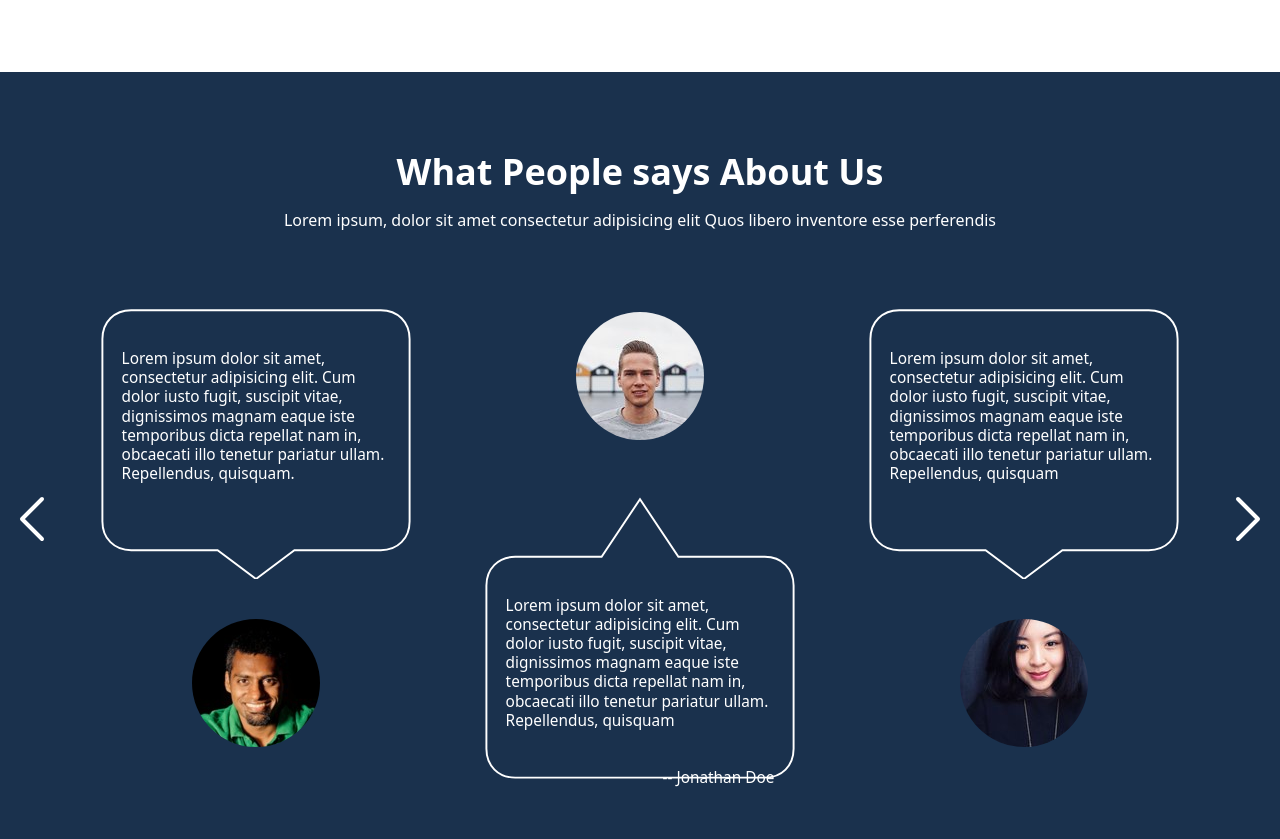
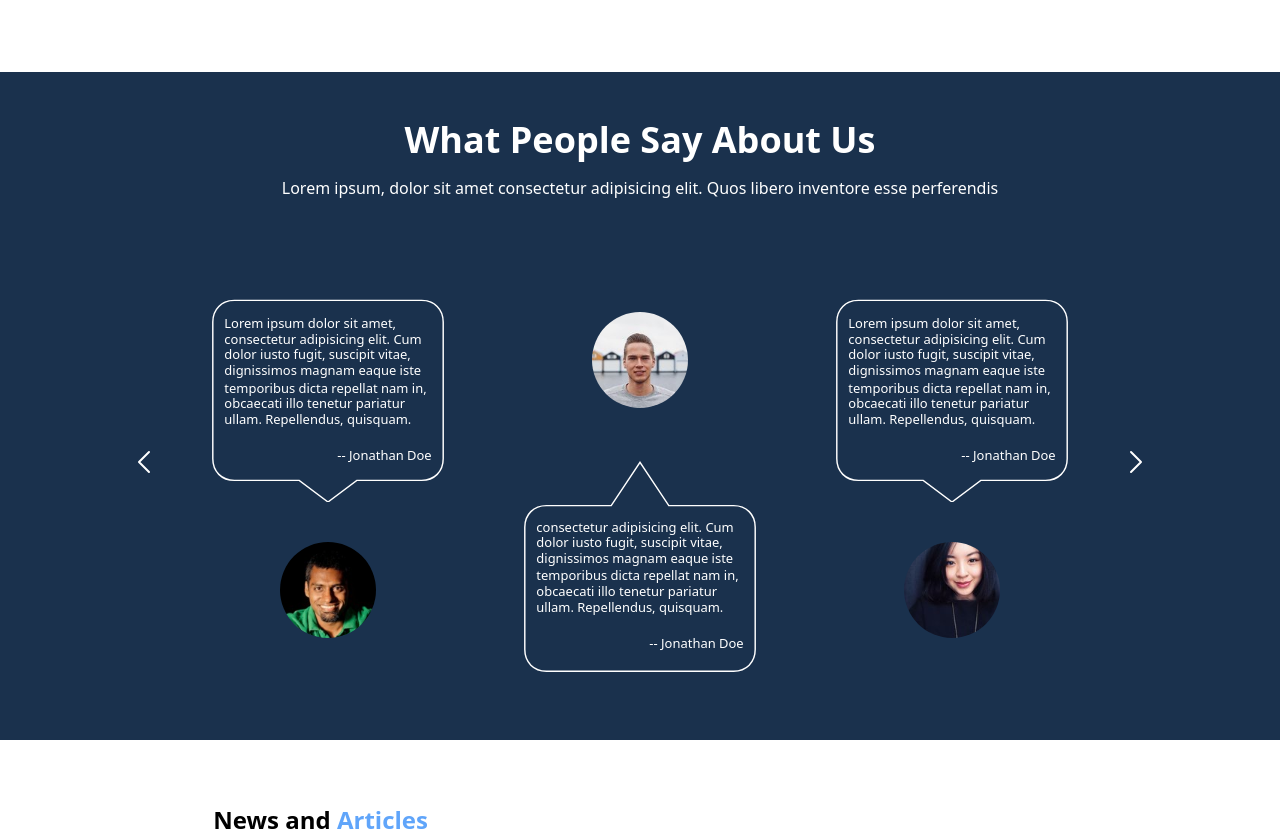
Before and after one commit to iamrohiiit04/Mochi-Online_Shoe_repair, a website built with Vite: page index.html in a window 1280 px wide. Shown: the part 4780-5619 px from the top of the page. Built offline with nearby package versions, Linux system fonts and the light colour scheme; files whose address does not match are found by name.

Commit message:
Rectified Responsivenes of What People Say about us Section

```diff
--- a/index.html
+++ b/index.html
@@ -1153,114 +1153,115 @@
       </div>
     </section>
 
-    <!--What people Says About Us-->
-    <section>
-      <!--Background-->
-      <div class="w-full bg-elite-blue">
+    <!--What People Say About Us-->
+    <section class="bg-elite-blue py-8 md:py-12">
       <!--Container-->
-        <div class="container mx-auto py-20">
+      <div class="w-11/12 lg:w-4/5 mx-auto">
         <!--Heading and para content-->
-          <div class="text-center text-white px-4 md:px-0 mb-4 md:mb-0">
-            <h2 class="text-2xl md:text-4xl mb-4 font-bold">What People says About Us</h2>
-            <p class="text-xs md:text-base">Lorem ipsum, dolor sit amet consectetur adipisicing elit Quos libero inventore esse perferendis</p>
+        <div class="text-center text-white px-4 md:px-0 mb-4 md:mb-8">
+          <h2 class="text-2xl md:text-4xl mb-2 md:mb-4 font-bold">What People Say About Us</h2>
+          <p class="text-sm md:text-base">Lorem ipsum, dolor sit amet consectetur adipisicing elit. Quos libero inventore esse perferendis</p>
         </div>
         <!--Sayings-->
-          <div class="flex flex-col md:flex-row items-center">
+        <div class="flex flex-col md:flex-row justify-center items-center space-y-6 md:space-y-0 md:space-x-6">
           <!--Left Arrow-->
-            <div class="hidden md:block">
+          <div class="hidden md:flex justify-center items-center">
             <svg
               xmlns="http://www.w3.org/2000/svg"
               fill="none"
               viewBox="0 0 24 24"
               stroke-width="1.5"
               stroke="currentColor"
-                class="size-16 text-white"
+              class="w-8 h-8 text-white"
               >
               <path
                 stroke-linecap="round"
                 stroke-linejoin="round"
-                  d="M15.75 19.5 8.25 12l7.5-7.5"
+                d="M15.75 19.5L8.25 12l7.5-7.5"
               />
             </svg>
           </div>
           <!--First Comment-->
-            <div class="flex flex-col justify-center">
+          <div class="flex flex-col justify-center items-center">
             <!--Speech Box-->
-              <div>
-                <svg viewBox="0 0 200 150" xmlns="http://www.w3.org/2000/svg" class="w-96">
+            <div class="w-full max-w-xs sm:max-w-sm md:max-w-md lg:max-w-lg">
+              <svg viewBox="0 0 200 150" xmlns="http://www.w3.org/2000/svg" class="w-full h-auto">
                 <!-- Speech Bubble Shape -->
                 <path d="M20 25C20 16.163 26.163 10 35 10H165C173.837 10 180 16.163 180 25V120C180 128.837 173.837 135 165 135H120L100 150L80 135H35C26.163 135 20 128.837 20 120V25Z" fill="none" stroke="#fff" stroke-width="1"/>
 
                 <!-- Placeholder Text within the Speech Bubble -->
-                  <foreignObject x="30" y="30" width="140" height="90">
-                    <div xmlns="http://www.w3.org/1999/xhtml" class="text-[8px] text-white leading-tight">
+                <foreignObject x="20" y="20" width="160" height="110">
+                  <div xmlns="http://www.w3.org/1999/xhtml" class="h-full w-full flex flex-col justify-center p-2 text-xs md:text-sm lg:text-base text-white">
+                    <p class="m-0 leading-tight text-[9px]">
                       Lorem ipsum dolor sit amet, consectetur adipisicing elit. Cum dolor iusto fugit, suscipit vitae, dignissimos magnam eaque iste temporibus dicta repellat nam in, obcaecati illo tenetur pariatur ullam. Repellendus, quisquam.
-                      <br/><br/><br/>
-                      <span style="display: block; text-align: right;">-- Jonathan Doe</span>
+                    </p>
+                    <p class="text-right mt-2 text-[9px]">-- Jonathan Doe</p>
                   </div>
                 </foreignObject>
               </svg>
             </div>
             <!--Image-->
-              <div class="flex justify-center mt-10">
-                <img src="./src/img/user4.jpg" class="rounded-full"/>
+            <div class="flex justify-center mt-4 md:mt-10">
+              <img src="./src/img/user4.jpg" class="w-16 h-16 md:w-24 md:h-24 rounded-full"/>
             </div>
           </div>
           <!--Second Comment-->
-            <div class="hidden md:block">
+          <div class="hidden md:flex flex-col justify-center items-center">
             <!--Image-->
             <div class="flex justify-center mt-20 mb-10">
-                <img src="./src/img/user5.jpg" class="rounded-full"/>
+              <img src="./src/img/user5.jpg" class="w-16 h-16 md:w-24 md:h-24 rounded-full"/>
             </div>
             <!--Speech Box-->
-              <div>
-                <svg viewBox="0 0 200 170" xmlns="http://www.w3.org/2000/svg" class="w-96">
+            <div class="w-full max-w-xs sm:max-w-sm md:max-w-md lg:max-w-lg">
               <!-- Speech Bubble Shape with Upward Tail -->
+              <svg viewBox="0 0 200 170" xmlns="http://www.w3.org/2000/svg" class="w-full h-auto">
                 <path d="M20 55C20 46.163 26.163 40 35 40H80L100 10L120 40H165C173.837 40 180 46.163 180 55V140C180 148.837 173.837 155 165 155H35C26.163 155 20 148.837 20 140V55Z" fill="none" stroke="#fff" stroke-width="1"/>
-
                 <!-- Placeholder Text within the Speech Bubble -->
-                  <foreignObject x="30" y="60" width="140" height="100">
-                    <div xmlns="http://www.w3.org/1999/xhtml" class="text-[8px] text-white leading-tight">
-                      Lorem ipsum dolor sit amet, consectetur adipisicing elit. Cum dolor iusto fugit, suscipit vitae, dignissimos magnam eaque iste temporibus dicta repellat nam in, obcaecati illo tenetur pariatur ullam. Repellendus, quisquam
-                      <br/><br/><br/>
-                      <span style="display: block; text-align: right;">-- Jonathan Doe</span>
+                <foreignObject x="20" y="50" width="160" height="110">
+                  <div xmlns="http://www.w3.org/1999/xhtml" class="h-full w-full flex flex-col justify-center p-2 text-xs md:text-sm lg:text-base text-white">
+                    <p class="m-0 leading-tight text-[9px]">
+                      Lorem ipsum dolor sit amet, consectetur adipisicing elit. Cum dolor iusto fugit, suscipit vitae, dignissimos magnam eaque iste temporibus dicta repellat nam in, obcaecati illo tenetur pariatur ullam. Repellendus, quisquam.
+                    </p>
+                    <p class="text-right mt-2 text-[9px]">-- Jonathan Doe</p>
+                    <br>
                   </div>
                 </foreignObject>
               </svg>
             </div>
           </div>
           <!--Third Comment-->
-            <div class="flex flex-col justify-center hidden md:block">
+          <div class="hidden md:flex flex-col justify-center items-center">
             <!--Speech Box-->
-              <div>
-                <svg viewBox="0 0 200 150" xmlns="http://www.w3.org/2000/svg" class="w-96">
+            <div class="w-full max-w-xs sm:max-w-sm md:max-w-md lg:max-w-lg">
+              <svg viewBox="0 0 200 150" xmlns="http://www.w3.org/2000/svg" class="w-full h-auto">
                 <!-- Speech Bubble Shape -->
                 <path d="M20 25C20 16.163 26.163 10 35 10H165C173.837 10 180 16.163 180 25V120C180 128.837 173.837 135 165 135H120L100 150L80 135H35C26.163 135 20 128.837 20 120V25Z" fill="none" stroke="#fff" stroke-width="1"/>
 
                 <!-- Placeholder Text within the Speech Bubble -->
-                  <foreignObject x="30" y="30" width="140" height="90">
-                    <div xmlns="http://www.w3.org/1999/xhtml" class="text-[8px] text-white leading-tight">
-                      Lorem ipsum dolor sit amet, consectetur adipisicing elit. Cum dolor iusto fugit, suscipit vitae, dignissimos magnam eaque iste temporibus dicta repellat nam in, obcaecati illo tenetur pariatur ullam. Repellendus, quisquam
-                      <br/><br/><br/>
-                      <span style="display: block; text-align: right;">-- Jonathan Doe</span>
+                <foreignObject x="20" y="20" width="160" height="110">
+                  <div xmlns="http://www.w3.org/1999/xhtml" class="h-full w-full flex flex-col justify-center p-2 text-xs md:text-sm lg:text-base text-white">
+                    <p class="m-0 leading-tight  text-[9px]">
+                      Lorem ipsum dolor sit amet, consectetur adipisicing elit. Cum dolor iusto fugit, suscipit vitae, dignissimos magnam eaque iste temporibus dicta repellat nam in, obcaecati illo tenetur pariatur ullam. Repellendus, quisquam.
+                    </p>
+                    <p class="text-right mt-2 text-[9px]">-- Jonathan Doe</p>
                   </div>
                 </foreignObject>
               </svg>
             </div>
             <!--Image-->
-              <div class="flex justify-center mt-10">
-                <img src="./src/img/user6.jpg" class="rounded-full"/>
+            <div class="flex justify-center mt-4 md:mt-10">
+              <img src="./src/img/user6.jpg" class="w-16 h-16 md:w-24 md:h-24 rounded-full"/>
             </div>
           </div>
           <!--Right Arrow-->
-            <div class="hidden md:block">
+          <div class="hidden md:flex justify-center items-center">
             <svg
               xmlns="http://www.w3.org/2000/svg"
               fill="none"
               viewBox="0 0 24 24"
               stroke-width="1.5"
               stroke="currentColor"
-                class="size-16 text-white"
+              class="w-8 h-8 text-white"
             >
               <path
                 stroke-linecap="round"
@@ -1268,7 +1269,6 @@
                 d="m8.25 4.5 7.5 7.5-7.5 7.5"
               />
             </svg>
-            </div>
           </div>
         </div>
       </div>
```
Lines whose indentation alone changed are shown as unchanged.
